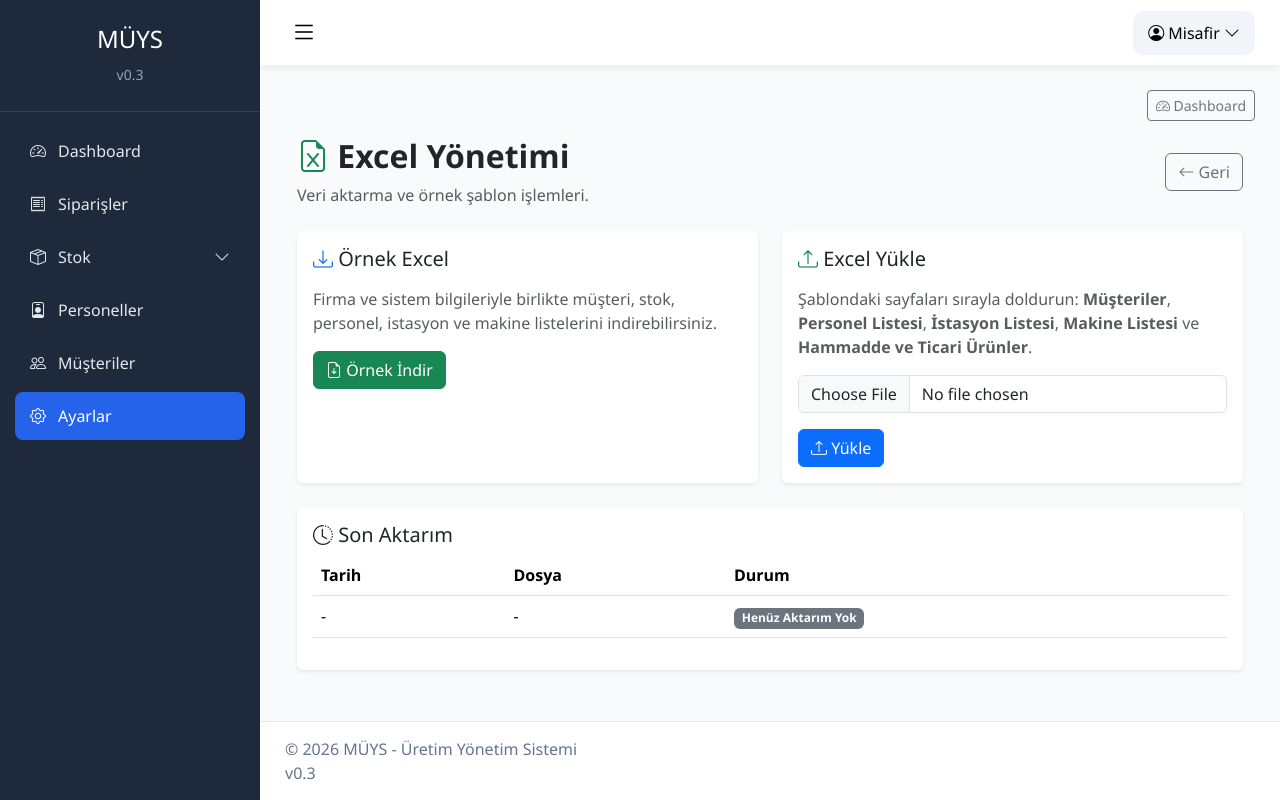
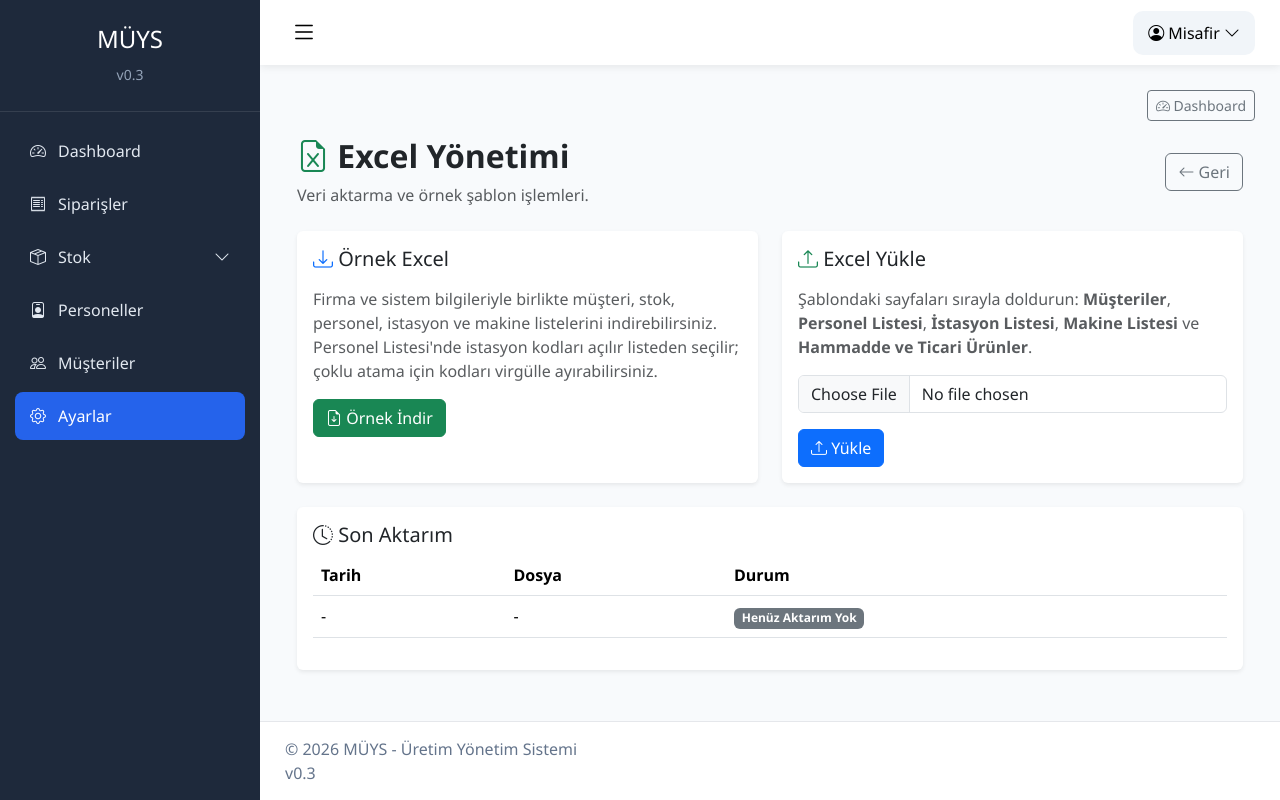
Before and after one commit to ulucam/muys-fastapi, a FastAPI app: page /ayarlar/excel in a window 1280 px wide. Run offline with FastAPI, Linux system fonts and the light colour scheme; data that the repository does not hold is empty.

Commit message:
Update excel.html

```diff
--- a/app/templates/ayarlar/excel.html
+++ b/app/templates/ayarlar/excel.html
@@ -48,6 +48,7 @@
                     <p class="text-muted">
 
                         Firma ve sistem bilgileriyle birlikte müşteri, stok, personel, istasyon ve makine listelerini indirebilirsiniz.
+                        Personel Listesi'nde istasyon kodları açılır listeden seçilir; çoklu atama için kodları virgülle ayırabilirsiniz.
 
                     </p>
 
```
